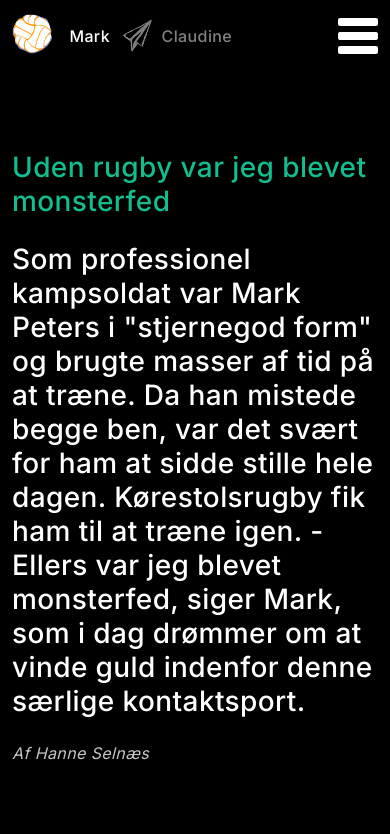
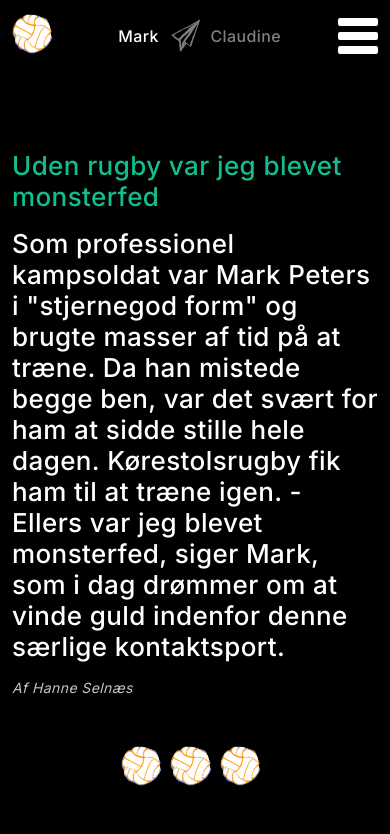
Before and after one commit to anetacamo/twoworlds, a Next.js app: page /mark in a window 390 px wide. Shown: the top 834 px of the page. Built offline with nearby package versions, Linux system fonts and the light colour scheme.

Commit message:
small style fixes

```diff
--- a/src/app/components/Hamburger.js
+++ b/src/app/components/Hamburger.js
@@ -1,22 +1,22 @@
-import React from 'react';
+import React from "react";
 
 export default function Hamburger({ open, handleClick }) {
   return (
-    <div className='hamburger' style={{ width: 180 }}>
+    <div className="hamburger">
       <div
-        className='hamburger-menu'
+        className="hamburger-menu"
         onClick={() => handleClick()}
         onKeyDown={(event) => {
-          if (event.key === 'Enter' || event.key === ' ') {
+          if (event.key === "Enter" || event.key === " ") {
             handleClick();
           }
         }}
-        role='button'
-        tabIndex='0'
+        role="button"
+        tabIndex="0"
       >
-        <div className={`bar-01 icon-bar ${open && 'opened'}`}></div>
-        <div className={`bar-02 icon-bar ${open && 'opened'}`}></div>
-        <div className={`bar-03 icon-bar ${open && 'opened'}`}></div>
+        <div className={`bar-01 icon-bar ${open && "opened"}`}></div>
+        <div className={`bar-02 icon-bar ${open && "opened"}`}></div>
+        <div className={`bar-03 icon-bar ${open && "opened"}`}></div>
       </div>
     </div>
   );
--- a/src/app/styles/gallery.scss
+++ b/src/app/styles/gallery.scss
@@ -35,6 +35,7 @@
     margin: 0;
     height: 100%;
     width: 100%;
+
   }
   .container {
     flex: 1 1;
--- a/src/app/styles/hamburger-menu.scss
+++ b/src/app/styles/hamburger-menu.scss
@@ -1,4 +1,12 @@
 /* classes for the menu animation */
+
+.hamburger {
+  width: 180px;
+  @media (max-width: 800px) {
+    max-width: min-content;
+  }
+}
+
 .hamburger-menu {
   padding-top: 6px;
   cursor: pointer;
--- a/src/app/styles/typo.scss
+++ b/src/app/styles/typo.scss
@@ -100,7 +100,7 @@
   p {
     font-size: 20px;
     @media (max-width: 600px) {
-      font-size: 16px;
+      font-size: 14px;
     }
   }
 }
@@ -206,12 +206,16 @@
 h1 {
   margin-top: 24px;
   margin-bottom: 24px;
+  @media (max-width: 600px) {
+    margin-top: 16px;
+    margin-bottom: 16px;
+  }
 }
 
 h2 {
   font-size: 32px;
   @media (max-width: 600px) {
-    font-size: 28px;
+    font-size: 26px;
   }
 }
 
--- a/src/app/styles/widths.scss
+++ b/src/app/styles/widths.scss
@@ -7,8 +7,8 @@
 }
 
 section {
-  margin-top: 72px;
-  margin-bottom: 72px;
+  margin-top: 48px;
+  margin-bottom: 48px;
 }
 .inner {
   padding-left: 1.5rem;
```
Also changed, not shown: src/app/page.js (+16 -12 lines), 1 other file (tests, documents, lock files or other folders).
